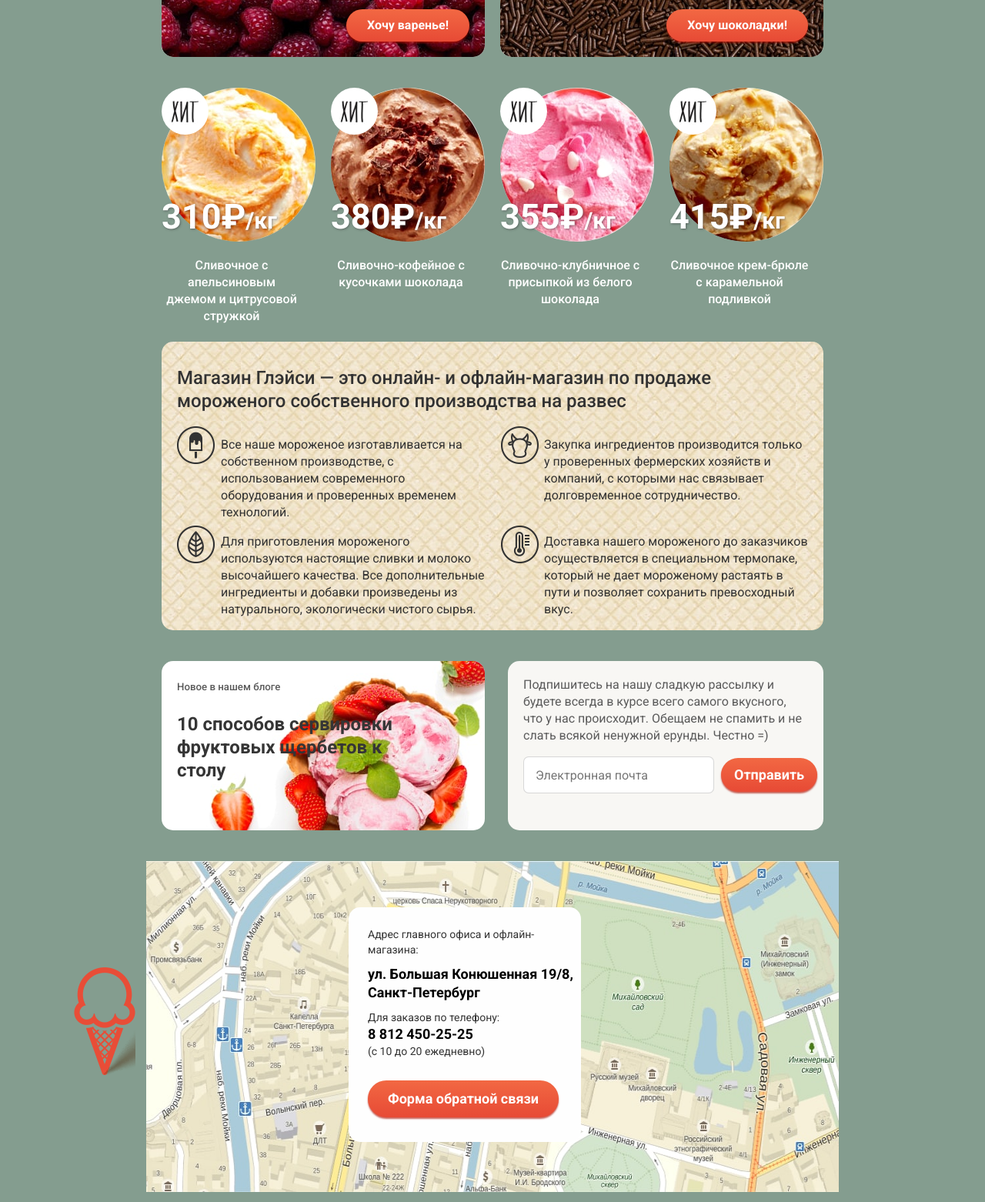
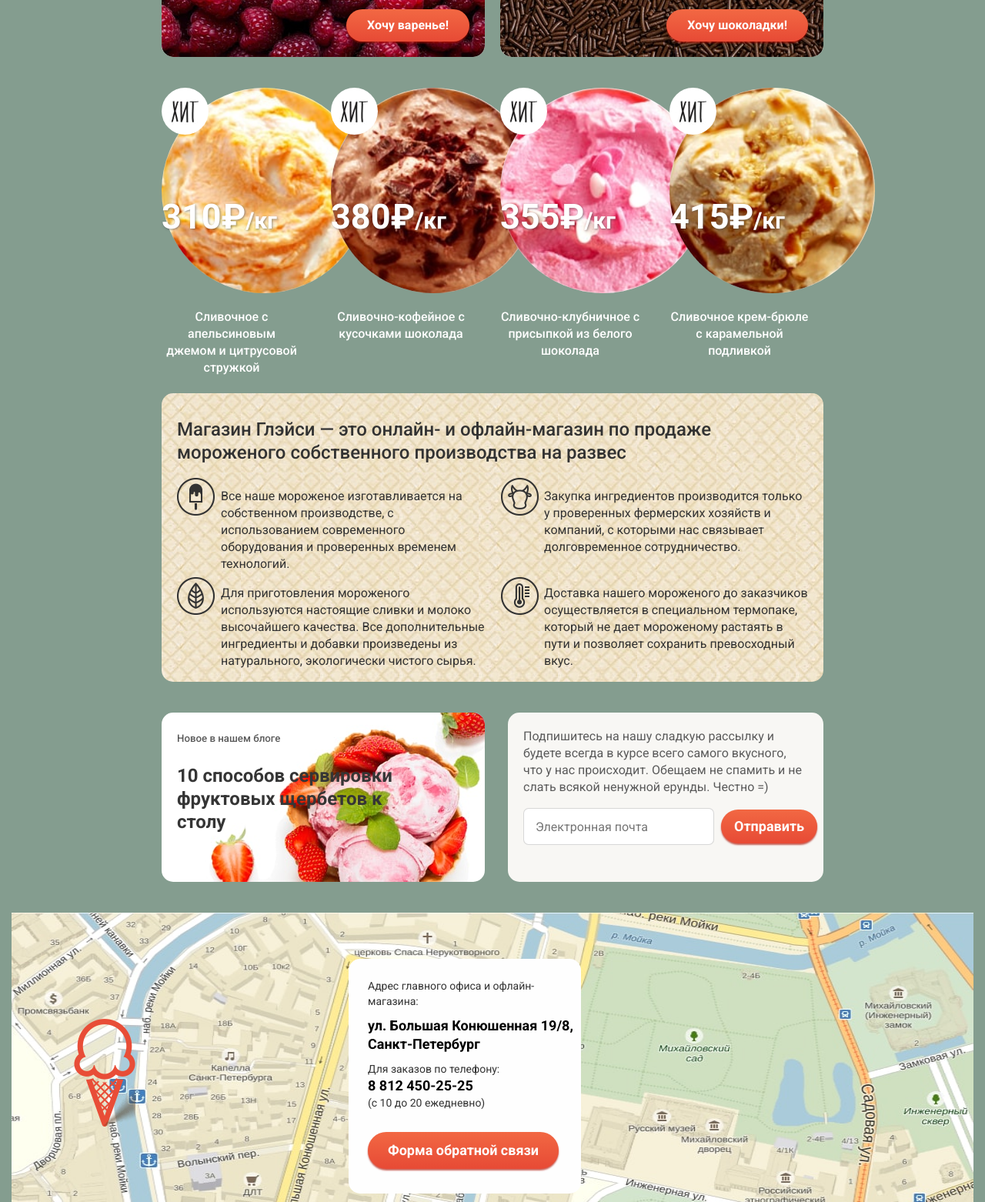
Before and after one commit to DrYamak/494459-gllacy, a plain HTML site: page index.html in a window 1280 px wide. Shown: the part 576-2138 px from the top of the page at 77% size. Drawn offline with Linux system fonts and the light colour scheme.

Commit message:
Добавил ссылку на академию в подвале | Поменял размер картинок карты/мороженок

```diff
--- a/index.html
+++ b/index.html
@@ -57,7 +57,7 @@
        <td><a class="delete" href="#">&times;</a></td>
        <td><a href="#"><img src="img/ice-cream-1.jpg" alt="Мороженое с апельсиновым джемом" width="33" height="33"></a></td>
        <td>Пломбир с апельсиновым джемом</td>
-       <td>1,5 кг х <span>200 руб.</span></td>
+       <td>1,5 кг х <span>267 руб.</span></td>
        <td>300 руб.</td>
      </tr>
      <tr>
@@ -114,25 +114,25 @@
   <div class="ice-cream-container">
     <h3 class="visually-hidden">Популярные товары</h3>
     <article class="ice-cream hit">
-     <img class="ice-cream-img" src="img/ice-cream-1.jpg" width="200" height="200" alt="Мороженое с апельсиновым джемом">
+     <img class="ice-cream-img" src="img/ice-cream-1.jpg" width="267" height="267" alt="Мороженое с апельсиновым джемом">
      <p class="ice-cream-price">310&#8381;<span>/кг</span></p>
      <a href="#"><h4 class="ice-cream-title">Сливочное с апельсиновым джемом и цитрусовой стружкой</h4></a>
    </article>
 
    <article class="ice-cream hit">
-     <img class="ice-cream-img" src="img/ice-cream-2.jpg" width="200" height="200" alt="Мороженое с кусочками шоколада">
+     <img class="ice-cream-img" src="img/ice-cream-2.jpg" width="267" height="267" alt="Мороженое с кусочками шоколада">
      <p class="ice-cream-price">380&#8381;<span>/кг</span></p>
      <a href="#"><h4 class="ice-cream-title">Сливочно-кофейное с кусочками шоколада</h4></a>
    </article>
 
    <article class="ice-cream hit">
-     <img class="ice-cream-img" src="img/ice-cream-3.jpg" width="200" height="200" alt="Мороженое с присыпкой из белого шоколада">
+     <img class="ice-cream-img" src="img/ice-cream-3.jpg" width="267" height="267" alt="Мороженое с присыпкой из белого шоколада">
      <p class="ice-cream-price">355&#8381;<span>/кг</span></p>
      <a href="#"><h4 class="ice-cream-title">Сливочно-клубничное с присыпкой из белого шоколада</h4></a>
    </article>
 
    <article class="ice-cream hit">
-     <img class="ice-cream-img" src="img/ice-cream-4.jpg" width="200" height="200" alt="Мороженое с карамельной подливкой">
+     <img class="ice-cream-img" src="img/ice-cream-4.jpg" width="267" height="267" alt="Мороженое с карамельной подливкой">
      <p class="ice-cream-price">415&#8381;<span>/кг</span></p>
      <a href="#"><h4 class="ice-cream-title">Сливочное крем-брюле с карамельной подливкой</h4></a>
    </article>
@@ -164,7 +164,7 @@
 
 <div class="map contacts">
   <h6 class="visually-hidden">Как до нас добраться</h6>
-  <img src="img/map.jpg" alt="ул. Большая Конюшенная 19/8, Санкт-Петербург" width="900" height="744">
+  <img src="img/map.jpg" alt="ул. Большая Конюшенная 19/8, Санкт-Петербург" width="1250" height="430">
   <div class="address">
    <p>Адрес главного офиса и офлайн-магазина:</p>
    <b>ул. Большая Конюшенная 19/8, Санкт-Петербург</b>
@@ -198,14 +198,14 @@
 
    <ul class="additional-info">
      <li><a class="provider" href="#">Для поставщиков</a></li>
+     <li><a href="#">Наши документы</a></li>
      <li><a href="#">О производстве</a></li>
-     <li><a href="#">Наши документы</a></li>
      <li><a href="#">Экологические стандарты</a></li>
    </ul>
 
  <ul class="btn-developer">
    <li><a href="#"><img src="img/logo-dev.png" alt="Логотип разработчика сайта" width="108" height="39"></a></li>
-   <li><p>Сделано в <a class="academy" href="#">HTML Academy</a> © 2017</p></li>
+   <li><p>Сделано в <a class="academy" href="https://htmlacademy.ru/intensive/htmlcss">HTML Academy</a> © 2017</p></li>
  </ul>
 </footer>
 </body>
```
